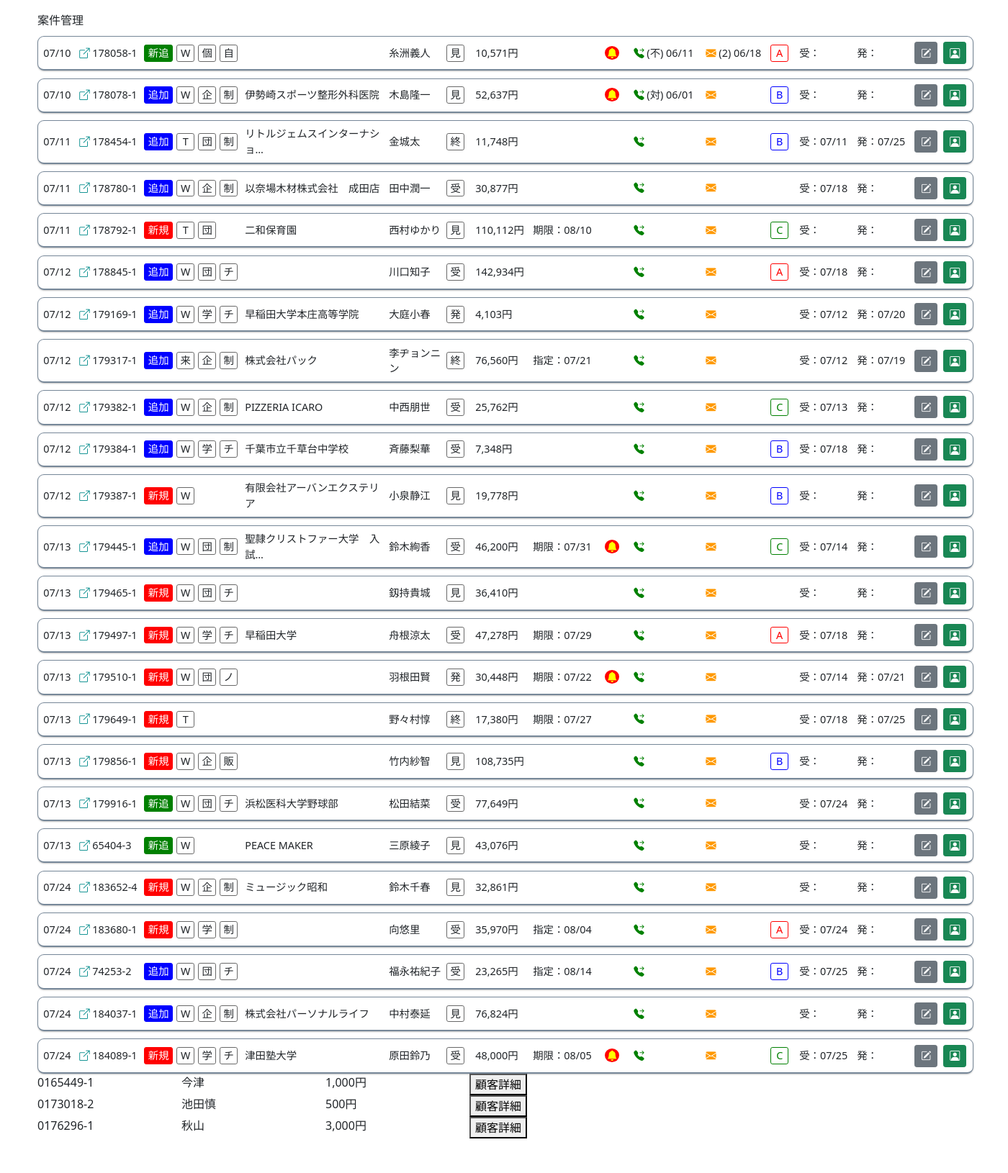
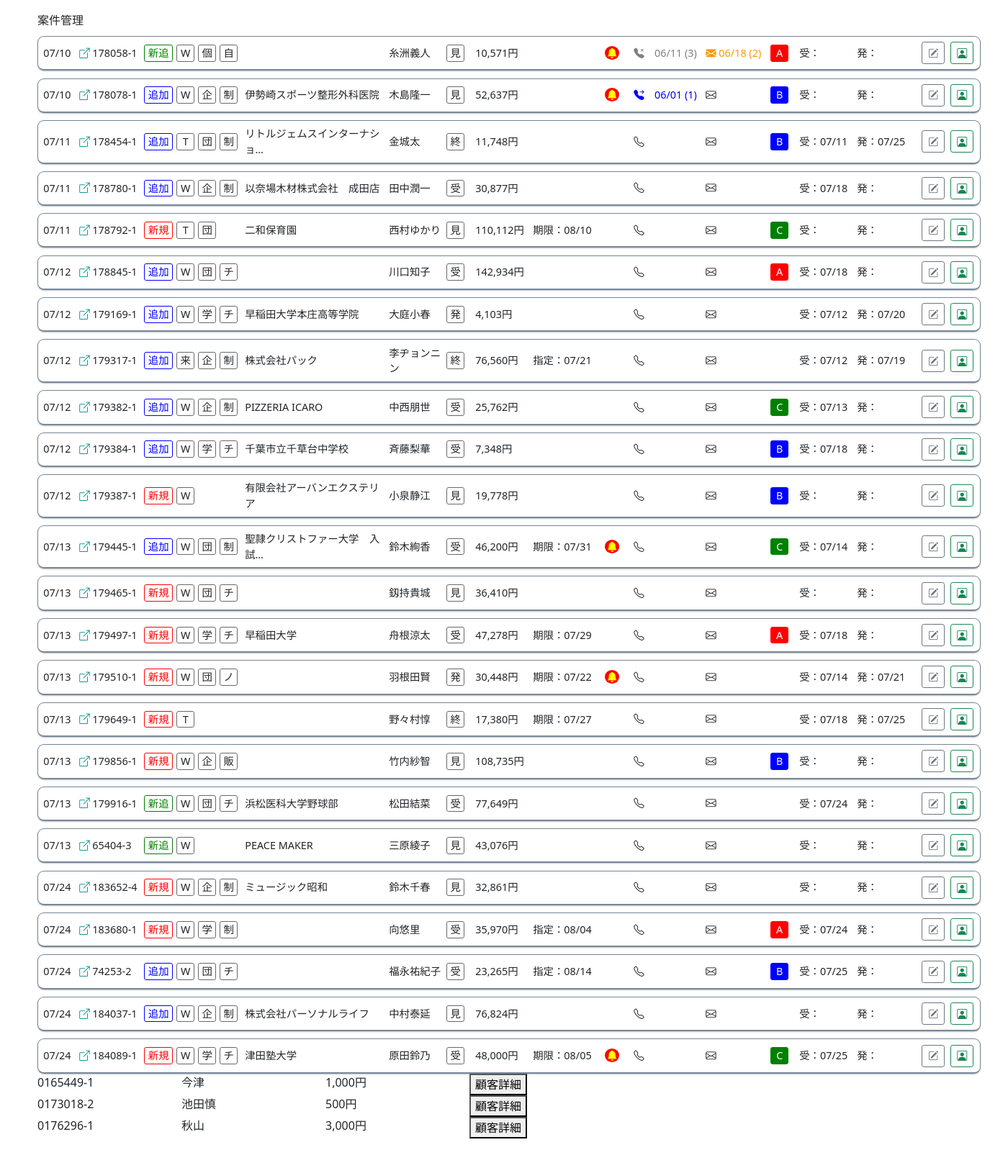
Before and after one commit to p1-kawamura/sfa_crm, a Django app: page / in a window 1400 px wide. Shown: the whole page at 72% size. Run offline with Django 4.2, Linux system fonts and the light colour scheme; data comes from the database, SQL or seed files in the repository; both versions use the stored data as it was after the commit.

Commit message:
desk0204

```diff
--- a/sfa_crm/crm/static/main.css
+++ b/sfa_crm/crm/static/main.css
@@ -81,22 +81,22 @@
     text-align: center;
 }
 .order {
-    color:white;
+    background-color:white;
     width: 40px;
     padding: 0 0.2em;
     border-radius: 0.2em;
     text-align: center;
 }
 .order_1 {
-    background-color: red;
+    color: red;
     border: 1px solid red;
 }
 .order_2 {
-    background-color: blue;
+    color: blue;
     border: 1px solid blue;
 }
 .order_3 {
-    background-color: green;
+    color: green;
     border: 1px solid green;
 }
 .order_use {
@@ -108,29 +108,21 @@
     text-align: center;
 }
 .kakudo {
-    background-color: white;
+    color: white;
     width: 25px;
     padding: 0 0.2em;
     border-radius: 0.2em;
     text-align: center;
 }
 .kakudo_A {
-    color:red;
+    background-color:red;
     border: 1px solid red;
 }
 .kakudo_B {
-    color:blue;
+    background-color:blue;
     border: 1px solid blue;
 }
 .kakudo_C {
-    color:green;
+    background-color:green;
     border: 1px solid green;
 }
-.btn_sfa {
-    background-color: black;
-    border: 1px solid black;
-    color:white;
-    width: 25px;
-    border-radius: 0.2em;
-    text-align: center;
-}
--- a/sfa_crm/sfa/templates/sfa/index.html
+++ b/sfa_crm/sfa/templates/sfa/index.html
@@ -26,7 +26,7 @@
 
 
     <div class="container mt-3 mb-5">
-        <div style="margin: 0 auto; width: 1300px;">
+        <div style="margin: 0 auto; width: 1310px;">
             案件管理
             {% for i in list %}
             <div class="flex sfa_main" style="font-size: 0.9em;">
@@ -60,16 +60,24 @@
                 <div style="width: 100px;">{{i.nouki}}</div>
                 <div style="width: 40px;">
                     {% if i.alert == 1 %}
-                    <span class="bell"><i class="bi bi-bell-fill"></i></span>
+                        <span class="bell"><i class="bi bi-bell-fill"></i></span>
                     {% endif %}
                 </div>
                 <div style="width: 100px;">
-                    <span style="color: green;"><i class="bi bi-telephone-forward-fill"></i></span>
-                    {{i.tel}}
+                    {% if i.tel_result == 0 %}
+                        <span><i class="bi bi-telephone"></i></span>
+                    {% elif i.tel_result == 1 %}
+                        <span style="color: blue;"><i class="bi bi-telephone-forward-fill"></i>　{{i.tel}}</span>
+                    {% elif i.tel_result == 2 %}
+                        <span style="color: gray"><i class="bi bi-telephone-x-fill"></i>　{{i.tel}}</span>
+                    {% endif %}
                 </div>
                 <div style="width: 90px;">
-                    <span style="color: #ff9900;"><i class="bi bi-envelope-fill"></i></span>
-                    {{i.mail}}
+                    {% if i.mail_result == 0 %}
+                        <span><i class="bi bi-envelope"></i></span>
+                    {% else %}
+                        <span style="color: #ff9900;"><i class="bi bi-envelope-fill"></i> {{i.mail}}</span>
+                    {% endif %}
                 </div>
                 <div style="width: 40px;">
                     {% if i.kakudo == "A" %}
@@ -80,14 +88,14 @@
                         <div class="kakudo kakudo_C">C</div>
                     {% endif %}</div>
                 <div style="width: 80px;">受：{{i.juchu}}</div>
-                <div style="width: 80px;">発：{{i.hassou}}</div>
+                <div style="width: 90px;">発：{{i.hassou}}</div>
                 <div style="width: 40px;" id="{{i.mitsu_id}}" name="sfa_list">
-                    <button type="button" class="btn btn-secondary btn-sm">
+                    <button type="button" class="btn btn-outline-secondary btn-sm">
                         <i class="bi bi-pencil-square"></i>
                     </button>
                 </div>
                 <div style="width: 30px;" id="{{i.cus_id}}" name="crm_list">
-                    <button type="button" class="btn btn-success btn-sm">
+                    <button type="button" class="btn btn-outline-success btn-sm">
                         <i class="bi bi-person-square"></i>
                     </button>
                 </div>
--- a/sfa_crm/sfa/views.py
+++ b/sfa_crm/sfa/views.py
@@ -35,18 +35,24 @@ def index(request):
         dic["juchu"]=i.juchu_day[5:].replace("-","/")
         dic["hassou"]=i.hassou_day[5:].replace("-","/")
 
-        if Sfa_action.objects.filter(mitsu_id=i.mitsu_id,type=1).count() > 0:
+        tel_count=Sfa_action.objects.filter(mitsu_id=i.mitsu_id,type=1).count()
+        if tel_count > 0:
             act_tel=Sfa_action.objects.filter(mitsu_id=i.mitsu_id,type=1).latest("day")
-            dic["tel"]="(" + act_tel.tel_result[:1] + ") " + act_tel.day[5:].replace("-","/")
+            dic["tel"]=act_tel.day[5:].replace("-","/") + " (" + str(tel_count) + ")"
+            if act_tel.tel_result=="対応":
+                dic["tel_result"]=1
+            else:
+                dic["tel_result"]=2
         else:
-            dic["tel"]=""
+            dic["tel_result"]=0
 
         mail_count=Sfa_action.objects.filter(mitsu_id=i.mitsu_id,type=2).count()
         if mail_count > 0:
             act_mail=Sfa_action.objects.filter(mitsu_id=i.mitsu_id,type=2).latest("day")
-            dic["mail"]="(" + str(mail_count) + ") " + act_mail.day[5:].replace("-","/")
+            dic["mail"]=act_mail.day[5:].replace("-","/") + " (" + str(mail_count) + ") "
+            dic["mail_result"]=1
         else:
-            dic["mail"]=""
+            dic["mail_result"]=0
 
         dic["alert"]=i.alert
 
```
Also changed, not shown: sfa_crm/db.sqlite3.
